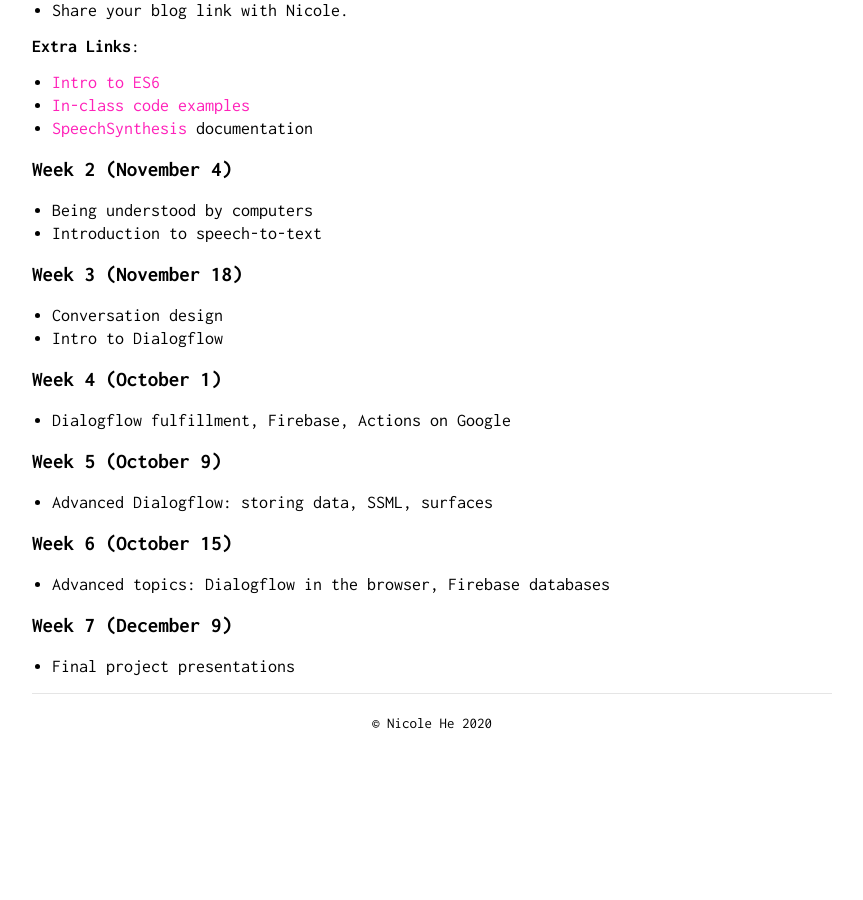
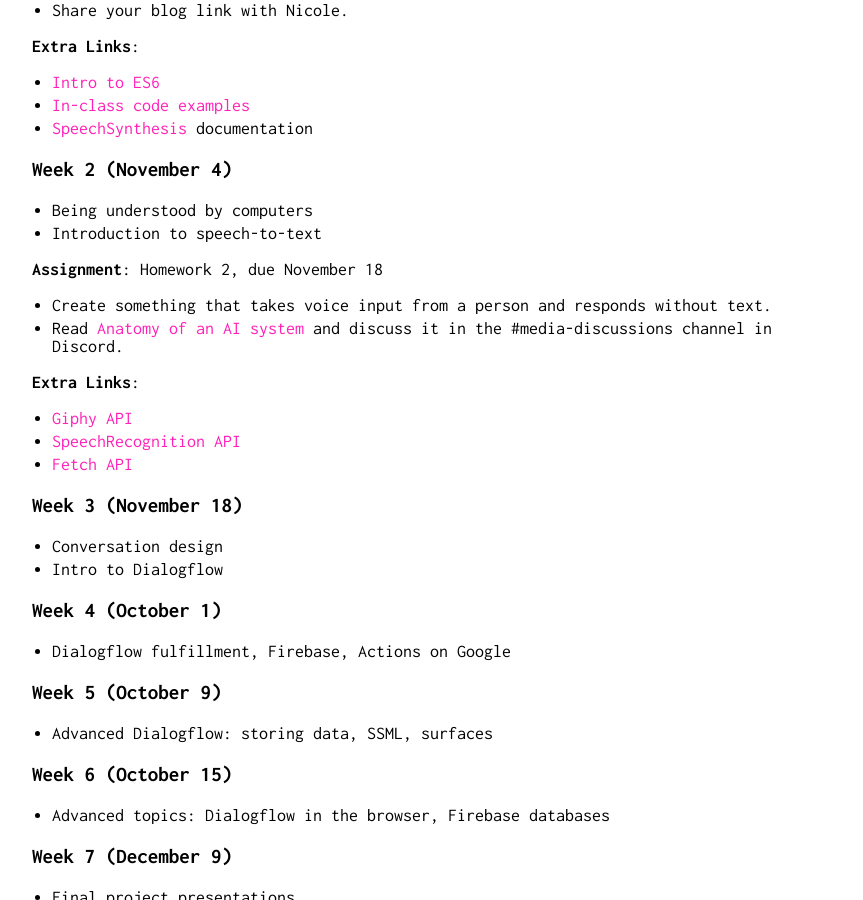
Before and after one commit to nicolehe/nicolehe.github.io, a Jekyll site: the page built from schedule.md, in a window 1280 px wide and 900 px high, scrolled down 552 px. Shown: the whole window, without its empty margins (208-1071 px from the left). Built offline with Jekyll 4.4.1, drawn with Linux system fonts in a browser that asks for light colours; our own code applies the rules of GitHub Pages for plain Markdown files; before the commit the page ends 1283 px from its top, so only the background shows below that.

Commit message:
add week 2

```diff
--- a/schedule.md
+++ b/schedule.md
@@ -28,6 +28,15 @@
 - Being understood by computers
 - Introduction to speech-to-text
 
+**Assignment**: Homework 2, due November 18
+- Create something that takes voice input from a person and responds without text.
+- Read [Anatomy of an AI system](https://anatomyof.ai/) and discuss it in the #media-discussions channel in Discord.
+
+**Extra Links**:
+- [Giphy API](https://developers.giphy.com/docs/)
+- [SpeechRecognition API](https://developer.mozilla.org/en-US/docs/Web/API/SpeechRecognition)
+- [Fetch API](https://developer.mozilla.org/en-US/docs/Web/API/Fetch_API/Using_Fetch)
+
 ### Week 3 (November 18)
 
 - Conversation design
```
